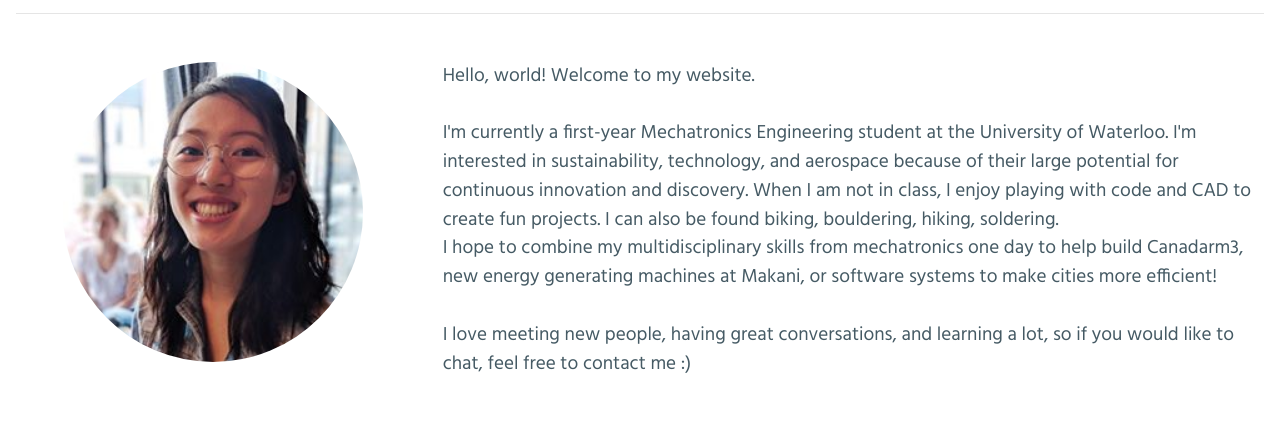
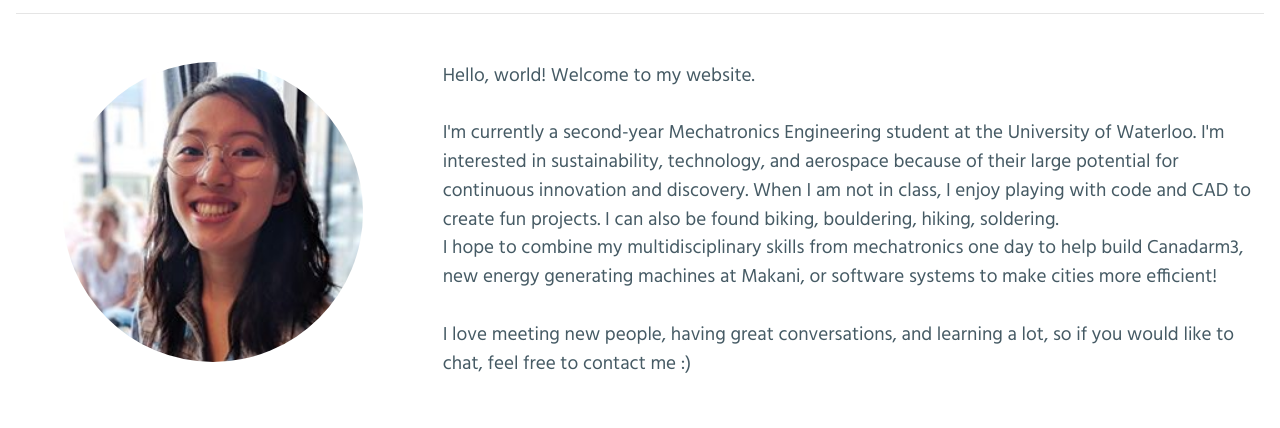
Before and after one commit to K8Y/K8Y.github.io, a plain HTML site: page index.html in a window 1280 px wide. Shown: the part 761-1189 px from the top of the page. Drawn offline with nearby package versions, Linux system fonts and the light colour scheme.

Commit message:
new resume 9/9/19

```diff
--- a/index.html
+++ b/index.html
@@ -67,7 +67,7 @@
 	<div class="col-xs-12 col-md-6 col-lg-8">
 		<p class="aboutMe">
 			Hello, world! Welcome to my website.<br><br>
-			I'm currently a first-year Mechatronics Engineering student at the University of Waterloo.
+			I'm currently a second-year Mechatronics Engineering student at the University of Waterloo.
 			I'm interested in sustainability, technology, and aerospace because of their large potential for continuous innovation and discovery.
 			When I am not in class, I enjoy playing with code and CAD to create fun projects. I can also be found biking, bouldering, hiking, soldering.
 			<br>
```
Also changed, not shown: 1 other file.
